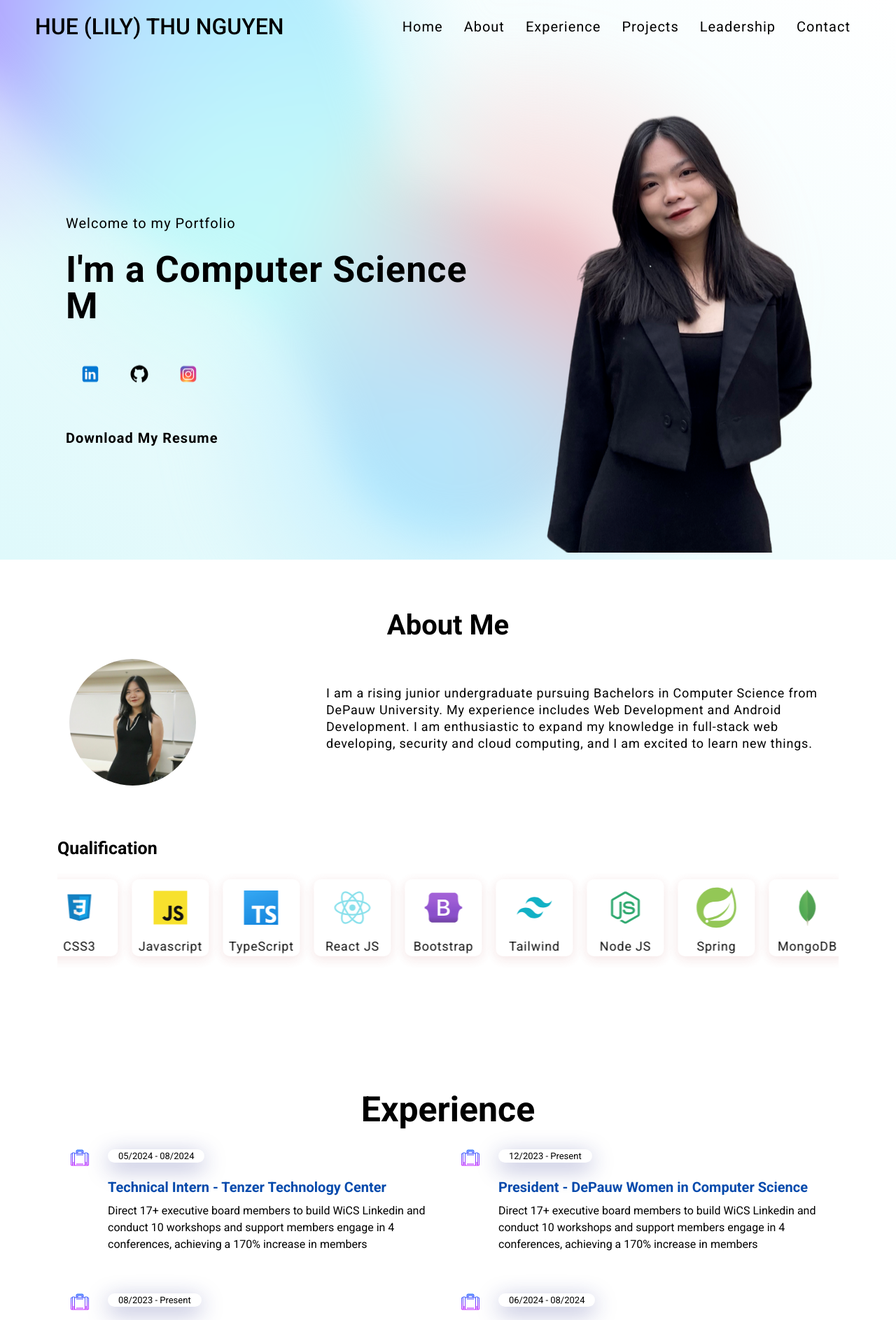
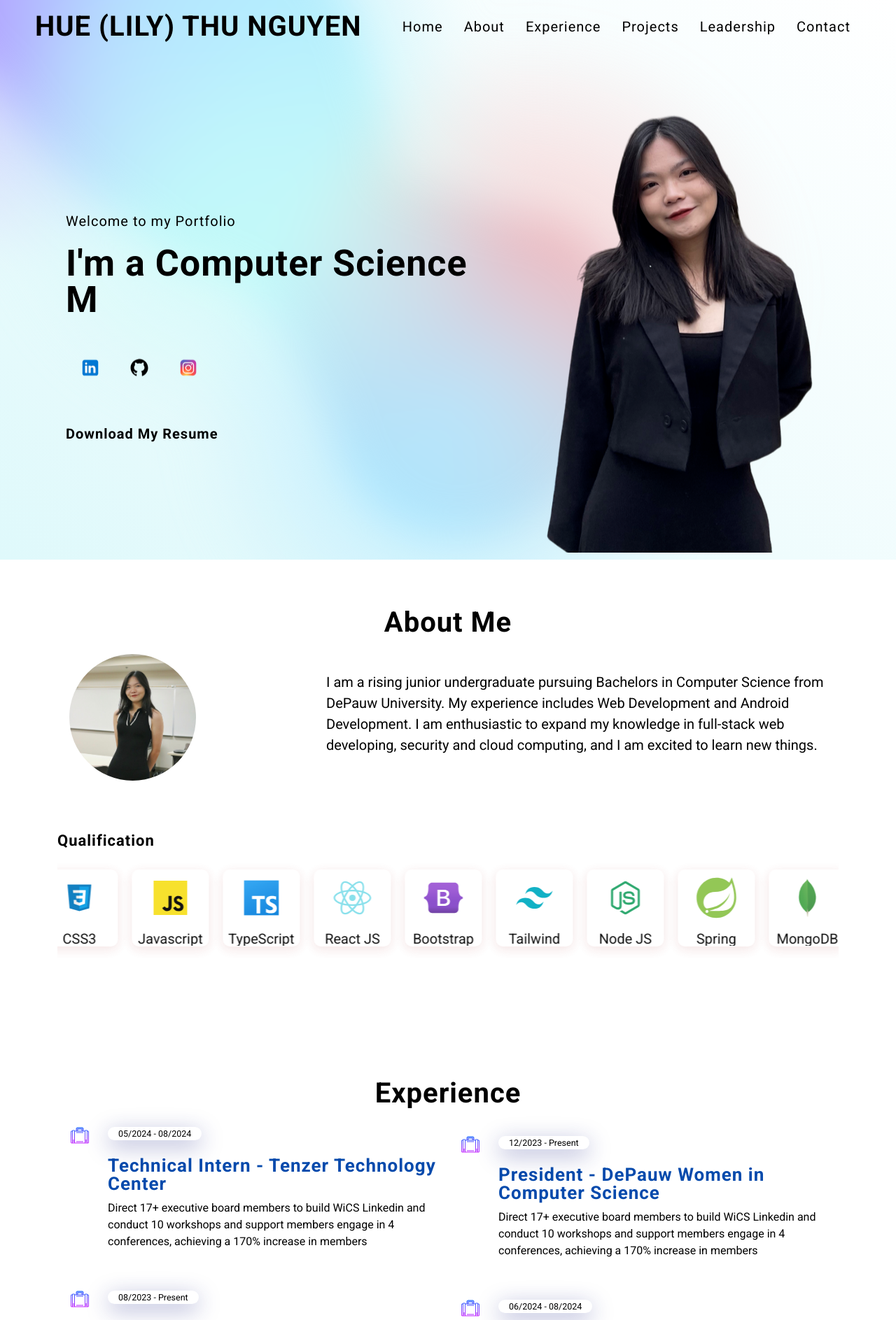
Before and after one commit to HueLily/Portfolio_website, a React (Vite) app: page / in a window 1280 px wide. Shown: the top 1887 px of the page at 70% size. Built offline with nearby package versions, Linux system fonts and the light colour scheme.

Commit message:
change all h1,h2,h3,h4,h5,p font-size and change in general

```diff
--- a/src/components/Banner/index.css
+++ b/src/components/Banner/index.css
@@ -8,18 +8,11 @@
 }
 
 .banner h1 {
-  font-size: 52px;
-  font-weight: 700;
-  letter-spacing: 1px;
-  line-height: 1;
   margin-bottom: 30px;
   display: block;
 }
 
 .banner p {
-  font-size: 20px;
-  letter-spacing: 1px;
-  line-height: 2rem;
   width: 96%;
   margin-bottom: 25px;
 }
--- a/src/components/Contact/index.css
+++ b/src/components/Contact/index.css
@@ -4,16 +4,19 @@
 }
 
 .contacts h2 {
-  font-size: 50px;
-  font-weight: 700;
   text-align: center;
   margin-top: 30px;
   margin-bottom: 20px;
 }
-.contacts h4 {
-  font-size: 25px;
-  font-weight: 500;
+
+.contacts h5 {
   text-align: center;
+  line-height: 1.5;
+}
+
+.contacts h3 {
+  text-align: center;
+  line-height: 1.5;
 }
 
 .navbar-text {
@@ -77,10 +80,6 @@
   border-right: 0.08em solid #666;
 }
 
-.black {
-  color: #000000;
-}
-
 .form-container {
   margin: 20px;
   padding: 50px;
--- a/src/components/Contact/index.jsx
+++ b/src/components/Contact/index.jsx
@@ -55,12 +55,12 @@ const Contact = () => {
             </Form>
           </Col>
           <Col md={6}>
-            <h4>You are welcome to reach me through my email:</h4>
-            <h4 className="black">hue.lily.thunguyen@gmail.com</h4>
-            <h4>
+            <h5>You are welcome to reach me through my email:</h5>
+            <h3>huethunguyen.lily@gmail.com</h3>
+            <h5>
               Feel free to connect with me on social media and drop a messesage
               for me.
-            </h4>
+            </h5>
             <span className="navbar-text">
               <div className="social-media">
                 <a href="https://www.linkedin.com/in/hue-thu-nguyen-513a26256/">
--- a/src/components/Experience/index.css
+++ b/src/components/Experience/index.css
@@ -7,8 +7,6 @@
 }
 
 .work h2 {
-  font-size: 50px;
-  font-weight: 700;
   text-align: center;
   margin-top: 30px;
   margin-bottom: 20px;
--- a/src/components/Footer/index.css
+++ b/src/components/Footer/index.css
@@ -6,6 +6,7 @@
     bottom: 0;
     width: 100%;
     font-family: Arial, sans-serif;
+    color: black;
   }
 
   .footer-container p {
--- a/src/components/Leadership/index.css
+++ b/src/components/Leadership/index.css
@@ -7,28 +7,18 @@
 }
 
 .leadership h2 {
-  font-size: 50px;
-  font-weight: 700;
   text-align: center;
   margin-top: 30px;
   margin-bottom: 20px;
 }
 
-.leadership h5 {
-  font-size: 25px;
-  font-weight: 700;
-}
-
 .leadership h3 {
-  font-size: 35px;
   margin-top: 30px;
   margin-bottom: 15px;
-  font-weight: 700;
 }
 
 .leadership p {
   padding: 2px;
-  font-size: 16px;
 }
 
 .carousel {
@@ -50,6 +40,7 @@
   display: flex;
   align-items: center;
   justify-content: center;
+
 }
 
 .gon:hover {
--- a/src/components/Project/index.css
+++ b/src/components/Project/index.css
@@ -8,8 +8,6 @@
 }
 
 .project h2 {
-  font-size: 50px;
-  font-weight: 700;
   text-align: center;
   margin: 30px;
   padding-top: 100px;
--- a/src/components/Qualification/index.css
+++ b/src/components/Qualification/index.css
@@ -8,8 +8,6 @@
 }
 
 .qualification h2 {
-  font-size: 40px;
-  font-weight: 700;
   margin-top: 50px;
   text-align: center;
   margin-top: 30px;
@@ -17,15 +15,11 @@
 }
 
 .qualification h3 {
-  font-size: 35px;
-  font-weight: 700;
   margin-top: 30px;
   margin-bottom: 20px;
 }
 
 .qualification h5 {
-  font-size: 25px;
-  font-weight: 700;
   margin-top: 20px;
   margin-bottom: 20px;
 }
@@ -37,9 +31,6 @@
 }
 
 .qualification p {
-  font-size: 18px;
-  letter-spacing: 0.8px;
-  line-height: 1.5rem;
   margin: 9px 0 9px 0;
   margin-bottom: 20px;
 }
--- a/src/index.css
+++ b/src/index.css
@@ -31,14 +31,53 @@ body {
 h1, h2, h3, h4, h5, h6 {
   margin: 0;
   padding: 0;
-  line-height: normal;
+}
+
+h1 {
+  font-size: 52px;
+  font-weight: 700;
+  letter-spacing: 1px;
+  line-height: 1;
+}
+
+h2 {
+  font-size: 40px;
+  font-weight: 700;
+  letter-spacing: 1px;
+  line-height: 1;
+}
+
+h3 {
+  font-size: 30px;
+  font-weight: 700;
+  letter-spacing: 1px;
+  line-height: 1;
+}
+
+h4 {
+  font-size: 26px;
+  font-weight: 700;
+  letter-spacing: 1px;
+  line-height: 1;
+}
+
+h5 {
+  font-size: 22px;
+  font-weight: 700;
+  letter-spacing: 1px;
+  line-height: 1;
 }
 
 p, a, li, button, ul {
   margin: 0;
   padding: 0;
-  line-height: normal;
   text-decoration: none;
+}
+
+.banner p {
+  font-size: 20px;
+  letter-spacing: 1px;
+  line-height: 1;
 }
 
 a:hover {
--- a/src/util/ExperienceItem/index.css
+++ b/src/util/ExperienceItem/index.css
@@ -40,7 +40,7 @@
 .work-date {
   padding: 2px 15px;
   border-radius: 20px;
-  font-size: 13px;
+  font-size: 12.5px;
   background: rgba(178, 180, 180, 0);
   box-shadow: 0 8px 32px 0 rgba(31, 38, 135, 0.37);
   backdrop-filter: blur(20px);
@@ -49,7 +49,6 @@
 }
 
 .work-title {
-  font-size: 20px;
   margin-block: 20px 10px;
   color: #064aac;
 }
--- a/src/util/ExperienceItem/index.jsx
+++ b/src/util/ExperienceItem/index.jsx
@@ -7,7 +7,7 @@ const ExperienceItem = ({year, title, location, desc1}) => {
         <div className="work-item">
             <div className="work-icon"><img src={suitcase} alt="" /></div>
             <span className="work-date">{year}</span>
-            <h3 className="work-title"><b>{title} {location}</b></h3>
+            <h4 className="work-title">{title} {location}</h4>
             <p className="work-desc">{desc1}</p>
         </div>
     )
--- a/src/util/Parallax/index.css
+++ b/src/util/Parallax/index.css
@@ -87,7 +87,7 @@
 }
 
 .project-title {
-  font-size: 35px;
+  font-size: 40px;
   color: black;
   text-align: center;
   padding: 20px;
@@ -96,10 +96,11 @@
 .project-card:hover .project-title {
   opacity: 1;
 }
-/*
+
 .project-desc {
+  padding: 20px;
+}
 
-} */
 .row {
   margin-right: 0;
   margin-left: 0;
```
